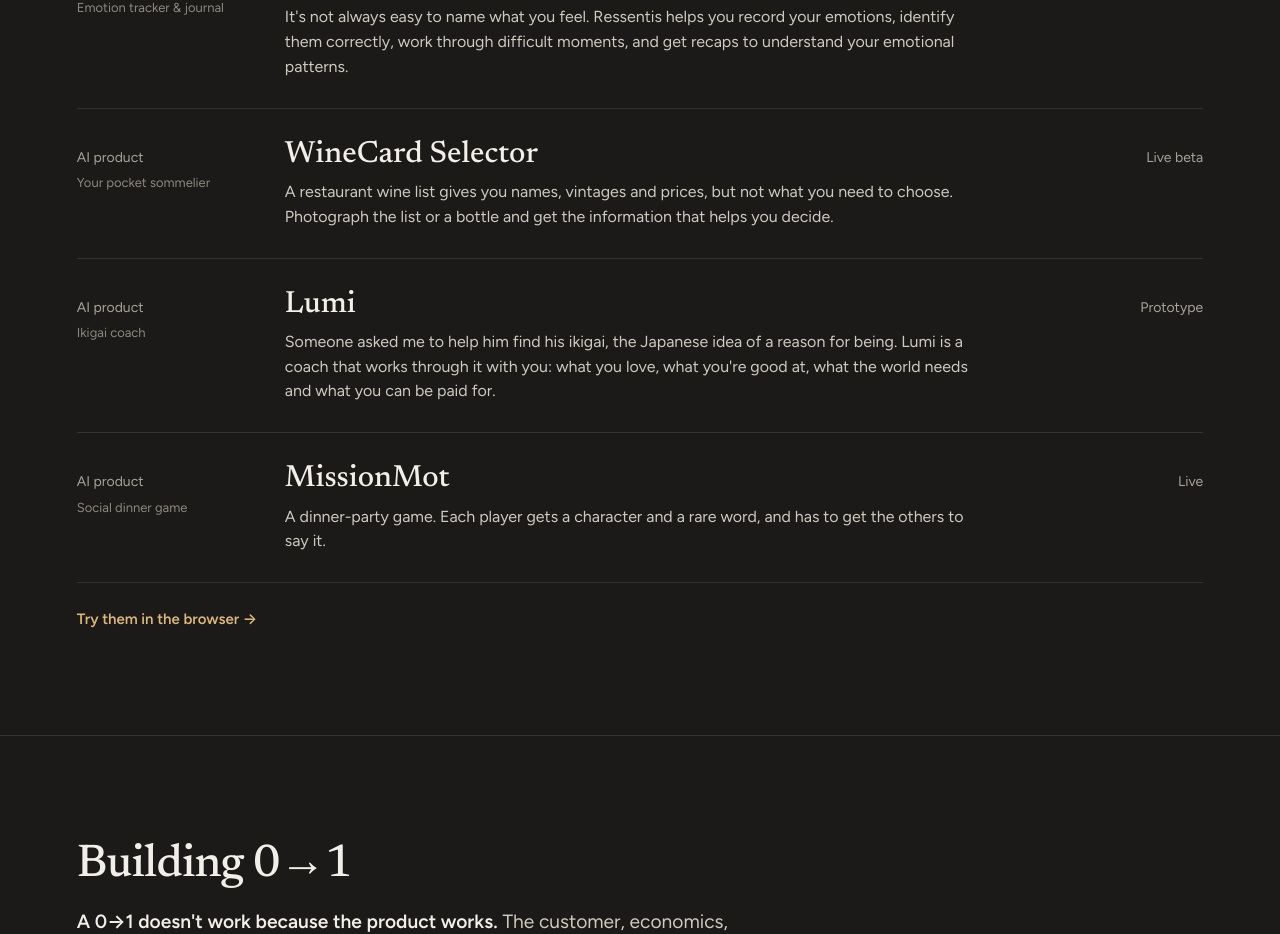
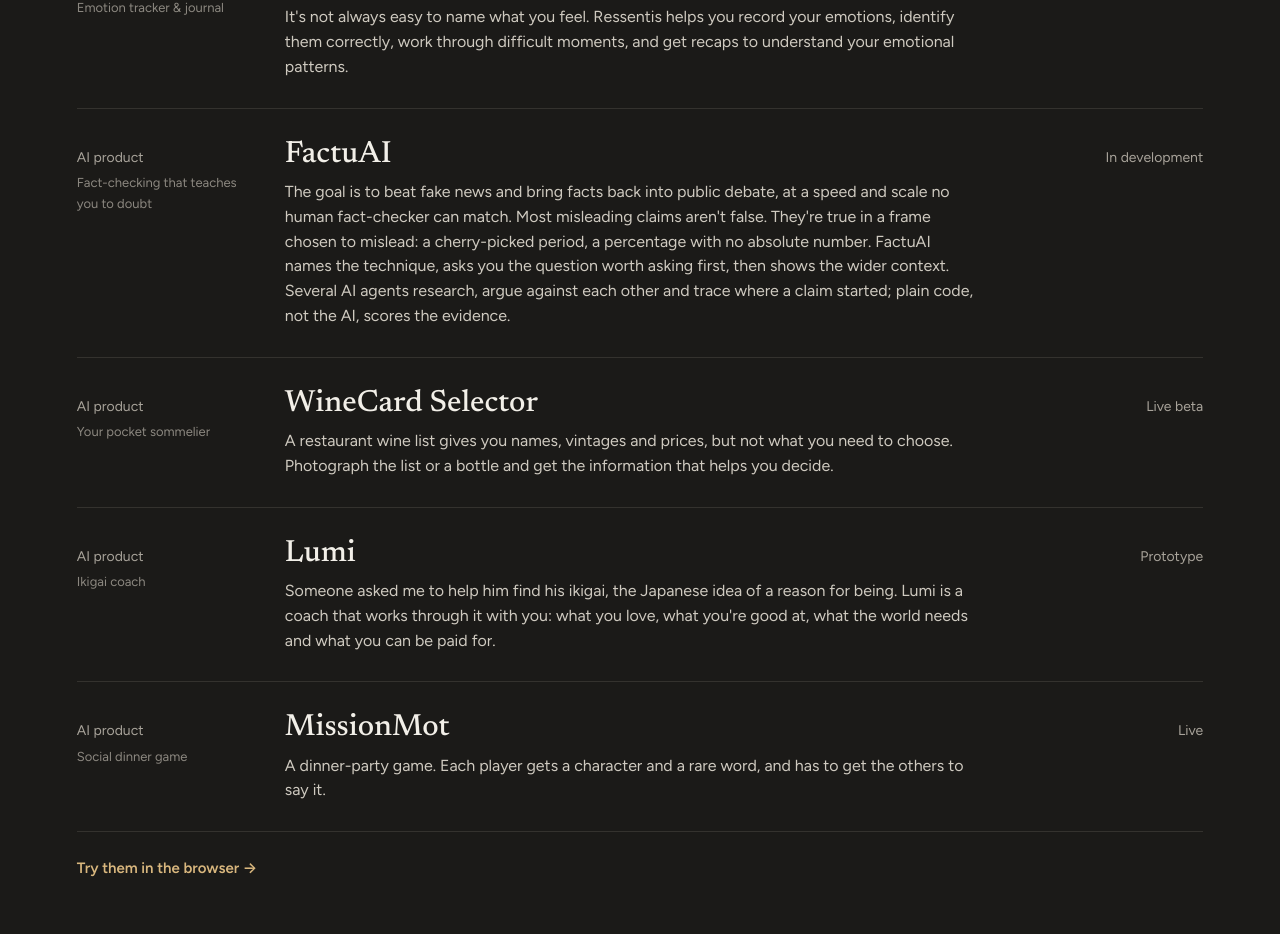
Before and after one commit to stephaneritty-del/portfolio, a React (Vite) app: page / in a window 1280 px wide. Shown: the part 2917-3851 px from the top of the page. Built offline with nearby package versions, Linux system fonts and the light colour scheme.

Commit message:
Add FactuAI as an in-development product
Co-Authored-By: Claude Opus 5.5 <noreply@anthropic.com>
Claude-Session: https://claude.ai/code/session_017EEBFZaqDbyZkZipHqKu4U

```diff
--- a/src/content.js
+++ b/src/content.js
@@ -232,16 +232,17 @@ export const apps = [
     video: null,
     status: 'Prototype'
   },
-  // {
-  //   id: 'factuai',
-  //   title: 'FactuAI',
-  //   subtitle: 'TBD',
-  //   description: 'TBD',
-  //   tags: ['AI', 'TBD'],
-  //   url: 'https://factuai.vercel.app/',
-  //   video: null,
-  //   status: 'Coming soon'
-  // },
+  {
+    id: 'factuai',
+    title: 'FactuAI',
+    subtitle: 'Fact-checking that teaches you to doubt',
+    description:
+      'The goal is to beat fake news and bring facts back into public debate, at a speed and scale no human fact-checker can match. Most misleading claims aren\'t false. They\'re true in a frame chosen to mislead: a cherry-picked period, a percentage with no absolute number. FactuAI names the technique, asks you the question worth asking first, then shows the wider context. Several AI agents research, argue against each other and trace where a claim started; plain code, not the AI, scores the evidence.',
+    tags: ['Multi-agent AI', 'Misinformation', 'Browser extension'],
+    url: null,
+    video: null,
+    status: 'In development'
+  },
   {
     id: 'winecard',
     title: 'WineCard Selector',
```
